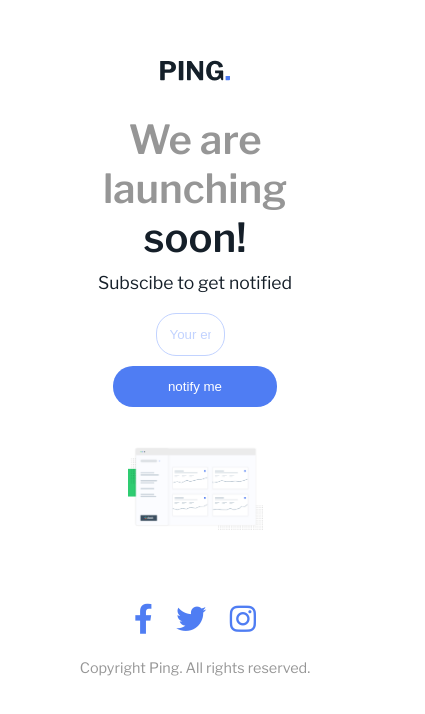
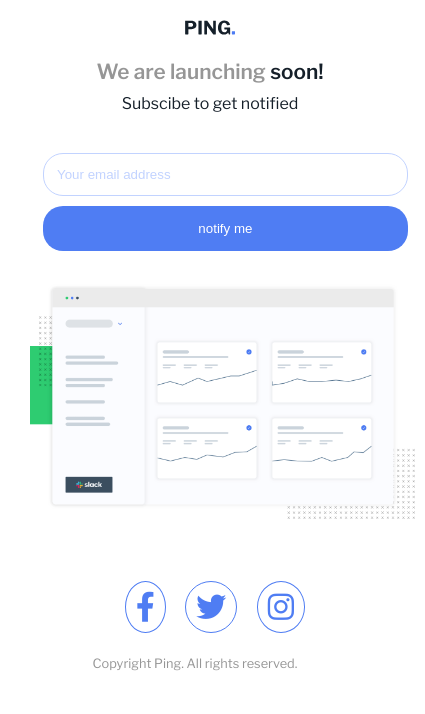
Before and after one commit to SirKunle/frontend-mentor-challenge-four, a plain HTML site: page index.html in a window 390 px wide. Shown: the whole page, 425 px wide, since content can reach past the window. Drawn offline with nearby package versions, Linux system fonts and the light colour scheme.

Commit message:
Add files via upload

```diff
--- a/index.html
+++ b/index.html
@@ -14,9 +14,9 @@
         <div class="landing">
             <h1>We are launching <span>soon!</span></h1>
             <p><span>Subscibe to get notified</span></p>
-            <div class="buttonarea">
-                <input type="text" id="name" placeholder="Your email address" name="name" required></form> <button>notify me</button>
-            </div>
+            <form action="">
+                <input type="text" id="name" placeholder="Your email address" name="name" required><button type="submit">notify me</button>
+            </form>
             <img src="illustration-dashboard.png" alt="">
         </div>
         <div class="footer">
--- a/style.css
+++ b/style.css
@@ -32,7 +32,7 @@ span{
     font-size: 1.1em;
     margin-bottom: 20px;
 }
-.buttonarea{
+form{
     margin: 20px;
 }
 .landing input {
@@ -67,6 +67,9 @@ input::placeholder {
 }
 .social-icons i {
     margin: 10px;
+    padding: 10px;
+    border: 1px solid;
+    border-radius: 50%;
     cursor: pointer;
 }
 .social-icons i:hover {
@@ -77,39 +80,55 @@ input::placeholder {
     margin-top: 15px;
     font-size: 0.9em;
 }
-@media screen and (max-width: 375px){
+@media screen and (max-width: 600px){
     .container {
         padding: 20px;
     }
     .logo img {
         width: 50px;
         margin-bottom: 20px;
+        margin-left: 30px;
     }
+    .landing h1 {
+        font-size: 1.3em;
+        margin-bottom: 10px;
+        margin-left: 30px;
+    }
+
     .landing p {
         font-size: 1em;
-        margin-bottom: 15px;
+        margin-bottom: 20px;
+        margin-left: 30px;
     }
-    .buttonarea {
-        margin: 15px;
+    form {
+        margin: 3px;
+        padding: 20px;
+        display: flex;
+        flex-direction: column;
     }
     .landing input {
-        padding: 10px;
-        width: 80%;
-        margin-right: 0;
+        padding: 13px;
+        width: 120%;
+        border-radius: 20px;
+        margin-right: 1px;
     }
     .landing button {
-        padding: 10px 40px;
-        font-size: 1em;
+        width: 120%;
+        padding: 15px 110px;
+        border-radius: 20px;
     }
     .landing img {
-        width: 70%;
+        width: 110%;
         margin: 10px;
     }
     .footer p {
         font-size: 0.8em;
     }
+    .social-icons{
+        margin-left: 40px;
+    }
     .social-icons i {
-        font-size: 24px;
+        font-size: 20px;
         margin: 8px;
     }
 }
```
